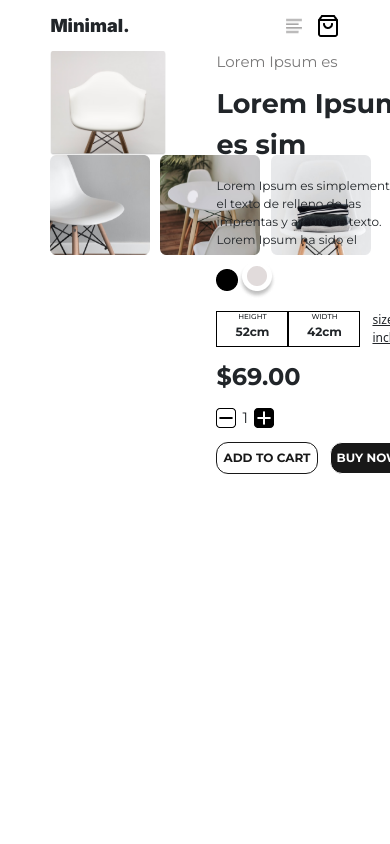
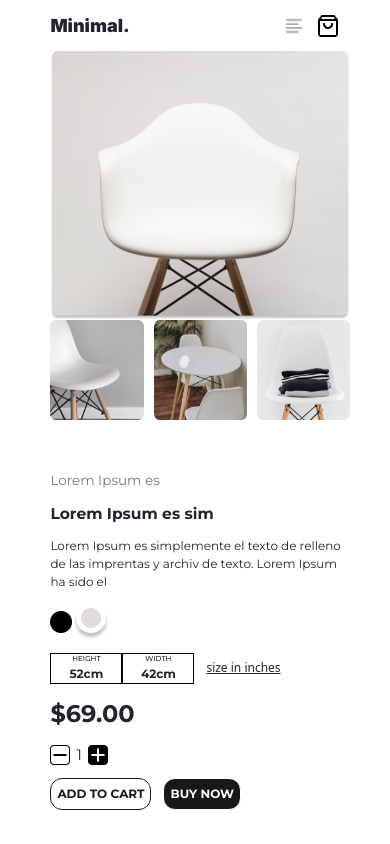
Before and after one commit to JustFelix-Dev/Figma-to-React, a React (Vite) app: page /product in a window 390 px wide. Built offline with nearby package versions, Linux system fonts and the light colour scheme.

Commit message:
Figma-to-React

```diff
--- a/src/index.css
+++ b/src/index.css
@@ -587,6 +587,7 @@ footer .details button:hover{
   display: flex;
   margin-inline: var(--space-xxl);
   gap: var(--space-xxl);
+  min-width: 300px;
 }
 .productDetails .Images {
   flex: 0 0 40%;
@@ -615,13 +616,13 @@ footer .details button:hover{
   font-weight:var(--normal) ;
   line-height: 1.4;
   color: #7A7979;
-  font-size: var(--font-md);
+  font-size: clamp(1rem, 0.4vw + 1rem,var(--font-md));
 
 }
 .productDetails .Texts .second {
   font-family: 'Montserrat', sans-serif;
   font-weight:calc(var(--medium) + 200);
-  font-size: calc(var(--font-md) + 1rem);
+  font-size: clamp(1rem,0.9vw + 1rem,calc(var(--font-md) + 1rem));
 
 }
 .productDetails .Texts .third {
@@ -724,7 +725,7 @@ footer .details button:hover{
   opacity: 1;
 }
 
-/* @media screen and (max-width:965px){
+@media screen and (max-width:965px){
   .productDetails{
     flex-direction: column;
   }
@@ -735,4 +736,16 @@ footer .details button:hover{
   .productDetails .Texts {
     width: 100%;
   }
-} */
+}
+
+@media screen and (max-width:438px){
+   .productDetails .Images .others > * {
+    width: 80px;
+   }
+}
+
+@media screen and (max-width:375px){
+  .productDetails .Images .others > * {
+   width: 65px;
+  }
+}
```
